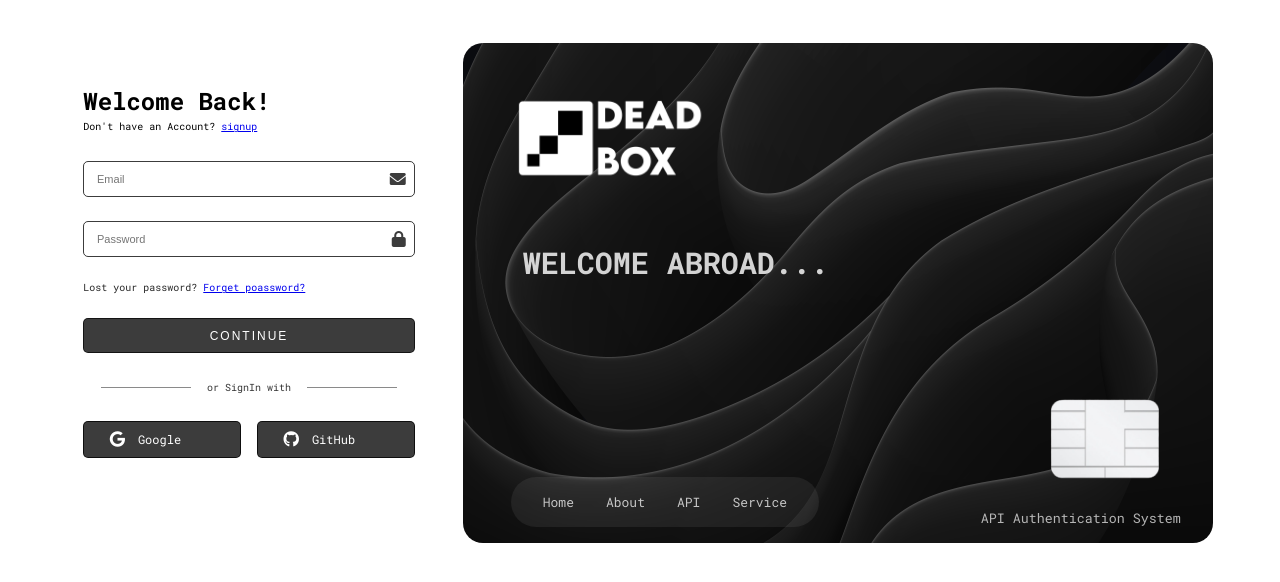
After one commit to charantm7/API-Authentication-System, a Python web app: template frontend/templates/signin.html in a window 1280 px wide. The commit adds this page. Shown: the top 582 px of the page. Run offline with Jinja, Linux system fonts and the light colour scheme; the template is opened without the code that fills it, so the values that code supplies are empty.

Commit message:
oauth2 update

```diff
--- a/backend/app/core/config.py
+++ b/backend/app/core/config.py
@@ -26,5 +26,10 @@ class JWT_Token(BaseSettings):
         env_file = ".env"
         extra = "ignore"
 
+class GoogleAuth(BaseSettings):
+
+    GOOGLE_CLIENT_ID: str
+    GOOGLE_CLIENT_SECRETE: str
+
 settings = Settings()
 Token = JWT_Token()
--- a/backend/requirements.txt
+++ b/backend/requirements.txt
@@ -5,4 +5,7 @@ dotenv
 passlib[bcrypt]
 alembic
 psycopg2
+authlib
+google-auth
+python-jose[cryptography]
 pydantic-settings
--- a/frontend/css/auth.css
+++ b/frontend/css/auth.css
@@ -7,6 +7,7 @@
 body {
   display: flex;
   align-items: center;
+  justify-content: center;
   padding: 0 3rem;
 }
 body .container {
@@ -134,6 +135,77 @@ body .container-2 img {
      object-fit: cover;
   border-radius: 20px;
 }
+body .container-2 .over-img .main {
+  position: absolute;
+  z-index: 1;
+  top: 1px;
+  left: 3rem;
+  height: 200px;
+  width: 200px;
+}
+body .container-2 .over-img .chip {
+  position: absolute;
+  z-index: 1;
+  bottom: 4rem;
+  right: 3rem;
+  height: 80px;
+  width: 120px;
+}
+body .container-2 .over-img p {
+  position: absolute;
+  z-index: 2;
+  top: 40%;
+  left: 8%;
+  color: rgba(255, 255, 255, 0.815);
+  font-family: "Roboto Mono", monospace;
+  font-size: 30px;
+  font-weight: 1000;
+  overflow: hidden;
+  white-space: nowrap;
+  border-right: 2px solid rgba(255, 255, 255, 0.7215686275);
+  width: 0;
+  animation: typing 4s steps(40, end) forwards, blink 0.7s step-end infinite;
+}
+body .container-2 .over-img small {
+  position: absolute;
+  color: rgba(255, 255, 255, 0.692);
+  bottom: 1rem;
+  right: 2rem;
+  font-family: "Roboto Mono", monospace;
+}
+body .container-2 .over-img .nav {
+  position: absolute;
+  bottom: 1rem;
+  left: 3rem;
+  display: flex;
+  gap: 2rem;
+  padding: 1rem 2rem;
+  border-radius: 25px;
+  z-index: 3;
+  background-color: rgba(255, 255, 255, 0.0666666667);
+  font-family: "Roboto Mono", monospace;
+  font-size: 13px;
+}
+body .container-2 .over-img .nav a {
+  text-decoration: none;
+  color: rgba(255, 255, 255, 0.737254902);
+}
+body .container-2 .over-img .nav a:hover {
+  color: white;
+}
+@keyframes typing {
+  from {
+    width: 0;
+  }
+  to {
+    width: 100%;
+  }
+}
+@keyframes blink {
+  50% {
+    border-color: transparent;
+  }
+}
 
 @media (max-width: 800px) {
   body .container {
@@ -144,8 +216,12 @@ body .container-2 img {
   }
 }
 @media (max-width: 600px) {
+  body {
+    padding: 0 1rem;
+  }
   body .container {
     width: 100%;
+    margin: 0 0 0 0;
   }
   body .container-2 {
     display: none;
--- a/frontend/css/auth.scss
+++ b/frontend/css/auth.scss
@@ -8,6 +8,7 @@
 body {
   display: flex;
   align-items: center;
+  justify-content: center;
   padding: 0 3rem;
 
   .container {
@@ -150,6 +151,86 @@ body {
       object-fit: cover;
       border-radius: 20px;
     }
+
+    .over-img {
+      .main {
+        position: absolute;
+        z-index: 1;
+        top: 1px;
+        left: 3rem;
+        height: 200px;
+        width: 200px;
+      }
+      .chip {
+        position: absolute;
+        z-index: 1;
+        bottom: 4rem;
+        right: 3rem;
+        height: 80px;
+        width: 120px;
+      }
+
+      p {
+        position: absolute;
+        z-index: 2;
+        top: 40%;
+        left: 8%;
+        color: rgba(255, 255, 255, 0.815);
+        font-family: "Roboto Mono", monospace;
+        font-size: 30px;
+        font-weight: 1000;
+        overflow: hidden;
+        white-space: nowrap;
+        border-right: 2px solid #ffffffb8;
+        width: 0;
+        animation: typing 4s steps(40, end) forwards, blink 0.7s step-end infinite;
+      }
+
+      small {
+        position: absolute;
+        color: rgba(255, 255, 255, 0.692);
+        bottom: 1rem;
+        right: 2rem;
+        font-family: "Roboto Mono", monospace;
+      }
+
+      .nav {
+        position: absolute;
+        bottom: 1rem;
+        left: 3rem;
+        display: flex;
+        gap: 2rem;
+        padding: 1rem 2rem;
+        border-radius: 25px;
+        z-index: 3;
+        background-color: #ffffff11;
+        font-family: "Roboto Mono", monospace;
+        font-size: 13px;
+
+        a {
+          text-decoration: none;
+          color: #ffffffbc;
+
+          &:hover {
+            color: white;
+          }
+        }
+      }
+      @keyframes typing {
+        from {
+          width: 0;
+        }
+        to {
+          width: 100%;
+        }
+      }
+
+      @keyframes blink {
+        50% {
+          border-color: transparent;
+        }
+      }
+    }
   }
 }
 
@@ -166,8 +247,10 @@ body {
 
 @media (max-width: 600px) {
   body {
+    padding: 0 1rem;
     .container {
       width: 100%;
+      margin: 0 0 0 0;
     }
     .container-2 {
       display: none;
--- /dev/null
+++ b/frontend/templates/signin.html
@@ -0,0 +1,66 @@
+<!DOCTYPE html>
+<html lang="en">
+  <head>
+    <meta charset="UTF-8" />
+    <meta name="viewport" content="width=device-width, initial-scale=1.0" />
+    <title>Sign IN</title>
+    <link rel="stylesheet" href="../css/auth.css" />
+    <link
+      href="https://cdnjs.cloudflare.com/ajax/libs/font-awesome/6.0.0-beta3/css/all.min.css"
+      rel="stylesheet"
+    />
+  </head>
+  <body>
+    <div class="container">
+      <div class="login-form-re">
+        <h2>Welcome Back!</h2>
+        <p>Don't have an Account? <a href="./signup.html">signup</a></p>
+      </div>
+      <div class="signup-form">
+        <div class="signup-form-box">
+          <input type="email" name="email" placeholder="Email" />
+          <i class="fa-solid fa-envelope"></i>
+        </div>
+        <div class="signup-form-box">
+          <input type="password" name="password" id="" placeholder="Password" />
+          <i class="fa-solid fa-lock"></i>
+        </div>
+
+        <div class="check-box">Lost your password? <a href="#">Forget poassword?</a></div>
+
+        <button type="submit">CONTINUE</button>
+      </div>
+      <div class="or-line">
+        <div class="line"></div>
+        <p>or SignIn with</p>
+        <div class="line"></div>
+      </div>
+      <div class="oauth2">
+        <div class="oauth2-box">
+          <i class="fa-brands fa-google"></i>
+          <p>Google</p>
+        </div>
+        <div class="oauth2-box">
+          <i class="fa-brands fa-github"></i>
+          <p>GitHub</p>
+        </div>
+      </div>
+    </div>
+
+    <div class="container-2" style="margin-top: 2.7rem">
+      <img src="../assests/signup-bg.jpg" alt="signup-bg" />
+      <div class="over-img">
+        <img class="main" src="../assests/dead_box.png" alt="..." />
+        <p>WELCOME ABROAD...</p>
+        <small>API Authentication System</small>
+        <div class="nav">
+          <a href="#">Home</a>
+          <a href="#">About</a>
+          <a href="#">API</a>
+          <a href="#">Service</a>
+        </div>
+        <img class="chip" src="../assests/chip.png" alt="..." />
+      </div>
+    </div>
+  </body>
+</html>
```
Also changed, not shown: backend/app/utils/utils.py (+35 -9 lines), frontend/templates/signup.html (renamed from frontend/templates/auth.html, +14 -1 lines), backend/app/core/Oauth2.py (added), frontend/assests/chip.png (added), frontend/assests/dead_box.png (added), 1 other file.
